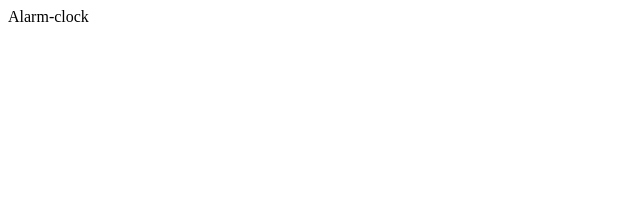
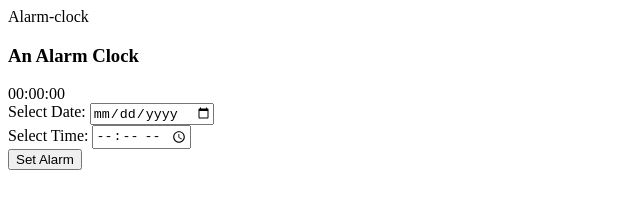
Before and after one commit to Jaymiller2002/alarm-clock, a plain HTML site: page index.html in a window 1280 px wide. Shown: the whole page, without its empty margins (0-640 px from the left). Drawn offline with Linux system fonts and the light colour scheme; files that its build step writes are made by us from their sources.

Commit message:
added outline in html

```diff
--- a/index.html
+++ b/index.html
@@ -2,19 +2,43 @@
 <html lang="en">
 <head>
 <meta charset="utf-8">
+<meta name="viewport" content="width=device-width, initial-scale=1.0">
 <title>Alarm-clock</title>
 <link rel="stylesheet" type="text/css" href="style.css">
 </head>
 <header>Alarm-clock</header>
 <body>
-
-
-
-
-
-
-
-
+    <div class="clock">
+        <h3>
+            An Alarm Clock
+        </h3>
+        <div class="time" id="time">
+            00:00:00
+        </div>
+        <div class="input-row">
+            <div class="input-field">
+                <label for="alarmDate">
+                    Select Date:
+                </label>
+                <input type="date"
+                       id="alarmDate"
+                       class="alarm-input"
+                       min="">
+            </div>
+            <div class="input-field">
+                <label for="alarmTime">
+                    Select Time:
+                </label>
+                <input type="time" id="alarmTime"
+                    class="alarm-input">
+            </div>
+            <button id="setAlarm">
+                Set Alarm
+            </button>
+        </div>
+        <div class="alarms" id="alarms">
+        </div>
+    </div>
 <script src="js/main.js"></script>
 </body>
 </html>
```
